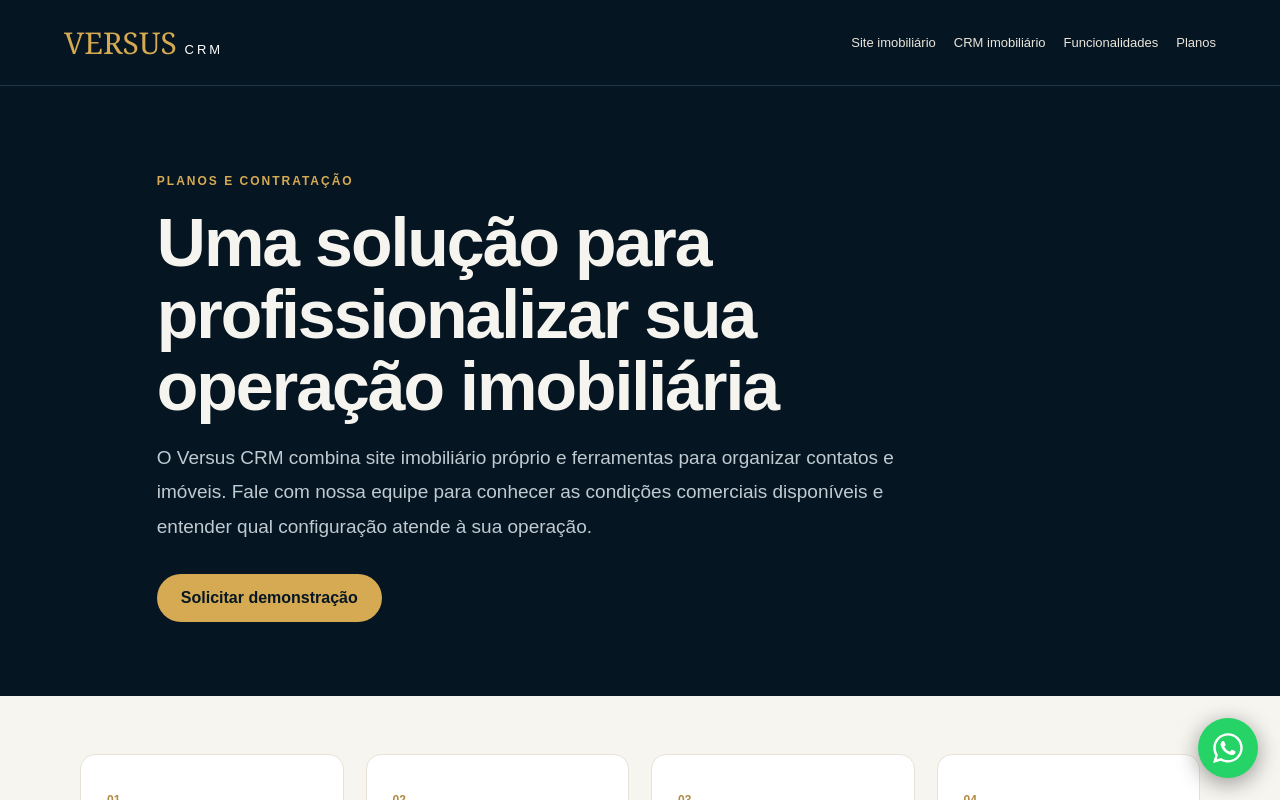
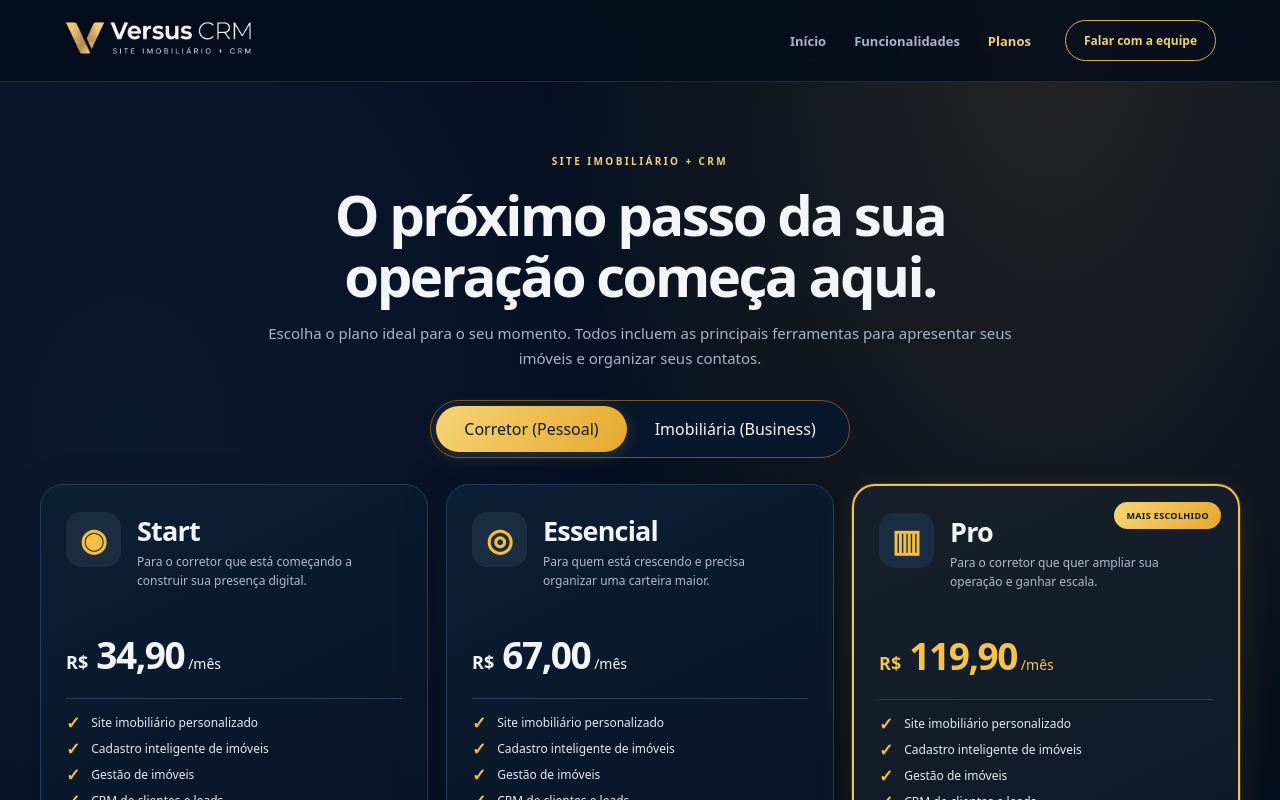
Before and after one commit to vsn-imoveis/versuscrm-site, a Next.js app: page /planos in a window 1280 px wide. Shown: the top 800 px of the page. Built offline with nearby package versions, Linux system fonts and the light colour scheme.

Commit message:
Cria página comercial interativa de planos

```diff
--- a/app/planos/page.tsx
+++ b/app/planos/page.tsx
@@ -1,17 +1,57 @@
-import type { Metadata } from "next";
-import SeoPage from "../../components/SeoPage";
+"use client";
 
-export const metadata: Metadata = {
-  title: "Planos do Versus CRM | Consulte a solução para sua operação",
-  description: "Veja como conhecer os planos do Versus CRM para corretores e pequenas imobiliárias. Solicite uma apresentação e consulte as condições atuais.",
-  alternates: { canonical: "https://www.versuscrm.com.br/planos" },
-};
+import { useState } from "react";
+import styles from "./Planos.module.css";
 
-export default function Page() {
-  return <SeoPage eyebrow="Planos e contratação" title="Uma solução para profissionalizar sua operação imobiliária" intro="O Versus CRM combina site imobiliário próprio e ferramentas para organizar contatos e imóveis. Fale com nossa equipe para conhecer as condições comerciais disponíveis e entender qual configuração atende à sua operação." sections={[
-    { title: "Para corretores independentes", body: "Tenha uma presença digital com sua identidade e uma estrutura para organizar os contatos que chegam pelos seus canais." },
-    { title: "Para pequenas imobiliárias", body: "Conheça a proposta de uma plataforma que reúne apresentação de imóveis e organização comercial em um só ambiente." },
-    { title: "Entenda o que está incluído", body: "Na demonstração, nossa equipe pode apresentar o site público, o cadastro de imóveis, a captação de leads e o painel de gestão." },
-    { title: "Consulte as condições atuais", body: "Valores, limites e recursos comerciais podem variar conforme a oferta vigente. Solicite uma apresentação para receber as informações atualizadas antes de contratar." }
-  ]} />;
+const features = ["Site imobiliário personalizado", "Cadastro inteligente de imóveis", "Gestão de imóveis", "CRM de clientes e leads", "Contato pelo WhatsApp", "SEO Pages"];
+const personal = [
+  { name: "Start", description: "Para o corretor que está começando a construir sua presença digital.", price: "34,90", limit: "Até 5 imóveis", team: "Somente proprietário", featured: false },
+  { name: "Essencial", description: "Para quem está crescendo e precisa organizar uma carteira maior.", price: "67,00", limit: "Até 50 imóveis", team: "Proprietário + 1 corretor", featured: false },
+  { name: "Pro", description: "Para o corretor que quer ampliar sua operação e ganhar escala.", price: "119,90", limit: "Até 100 imóveis", team: "Proprietário + 1 corretor", featured: true },
+];
+const business = [{ name: "Imobiliária", description: "Para pequenas imobiliárias que precisam organizar imóveis e equipe em um só lugar.", price: "199,90", limit: "Até 300 imóveis", team: "Até 5 corretores", featured: true }];
+
+export default function PlanosPage() {
+  const [audience, setAudience] = useState<"personal" | "business">("personal");
+  const plans = audience === "personal" ? personal : business;
+  return <main className={styles.page}>
+    <header className={styles.header}>
+      <a href="/" aria-label="Versus CRM - página inicial"><img src="/site/img/versus-logo.png" alt="Versus CRM" /></a>
+      <nav><a href="/">Início</a><a href="/funcionalidades">Funcionalidades</a><a className={styles.active} href="/planos">Planos</a></nav>
+      <a className={styles.headerCta} href="/#contato">Falar com a equipe</a>
+    </header>
+    <section className={styles.hero}>
+      <span className={styles.eyebrow}>SITE IMOBILIÁRIO + CRM</span>
+      <h1>O próximo passo da sua operação começa aqui.</h1>
+      <p>Escolha o plano ideal para o seu momento. Todos incluem as principais ferramentas para apresentar seus imóveis e organizar seus contatos.</p>
+      <div className={styles.switch} role="tablist" aria-label="Tipo de operação">
+        <button type="button" role="tab" aria-selected={audience === "personal"} className={audience === "personal" ? styles.selected : ""} onClick={() => setAudience("personal")}>Corretor (Pessoal)</button>
+        <button type="button" role="tab" aria-selected={audience === "business"} className={audience === "business" ? styles.selected : ""} onClick={() => setAudience("business")}>Imobiliária (Business)</button>
+      </div>
+    </section>
+    <section className={audience === "business" ? styles.grid + " " + styles.businessGrid : styles.grid} aria-live="polite">
+      {plans.map(plan => <article className={plan.featured ? styles.card + " " + styles.featured : styles.card} key={plan.name}>
+        {plan.featured && <span className={styles.popular}>MAIS ESCOLHIDO</span>}
+        <div className={styles.topline}><span className={styles.symbol}>{plan.name === "Start" ? "◉" : plan.name === "Essencial" ? "◎" : "▥"}</span><div><h2>{plan.name}</h2><p>{plan.description}</p></div></div>
+        <div className={styles.price}><span>R$</span> {plan.price}<small>/mês</small></div>
+        <div className={styles.features}>{features.map(feature => <div className={styles.feature} key={feature}><span>✓</span>{feature}</div>)}</div>
+        <div className={styles.limits}><div><span>♙</span>{plan.team}</div><div><span>⌂</span>{plan.limit}</div><small>Venda, locação e lançamento contam no mesmo limite.</small></div>
+        <a className={styles.cta} href="/#contato">Conhecer este plano</a>
+      </article>)}
+    </section>
+    <section className={styles.included}>
+      <div className={styles.includedHead}><span className={styles.eyebrow}>EM TODOS OS PLANOS</span><h2>O essencial para divulgar e organizar sua operação.</h2><p>Seu site e sua gestão comercial trabalhando juntos, em uma única plataforma.</p></div>
+      <div className={styles.includedGrid}>
+        <article><span>01</span><h3>Site com sua identidade</h3><p>Apresente sua marca, seus imóveis e seus canais de contato em um site próprio.</p></article>
+        <article><span>02</span><h3>Imóveis organizados</h3><p>Cadastre e gerencie imóveis de venda, locação e lançamento dentro do limite do plano.</p></article>
+        <article><span>03</span><h3>Leads centralizados</h3><p>Receba solicitações do site e acompanhe os contatos no painel do CRM.</p></article>
+        <article><span>04</span><h3>Mais presença nas buscas</h3><p>Conte com a estrutura de SEO Pages disponível na plataforma.</p></article>
+      </div>
+    </section>
+    <section className={styles.faq}>
+      <h2>Como funciona o limite de imóveis?</h2><p>O limite é compartilhado entre imóveis de venda, locação e lançamento. Por exemplo: no plano Start, os cinco imóveis podem estar distribuídos entre essas modalidades.</p>
+      <div className={styles.note}><strong>Precisa de uma configuração diferente?</strong><span>Converse com nossa equipe para conhecer a plataforma e avaliar o plano adequado à sua operação.</span><a href="/#contato">Solicitar apresentação ↗</a></div>
+    </section>
+    <footer className={styles.footer}><a href="/"><img src="/site/img/versus-logo.png" alt="Versus CRM" /></a><span>© 2026 Versus CRM. Todos os direitos reservados.</span><a href="/#contato">Fale com a equipe</a></footer>
+  </main>;
 }
```
